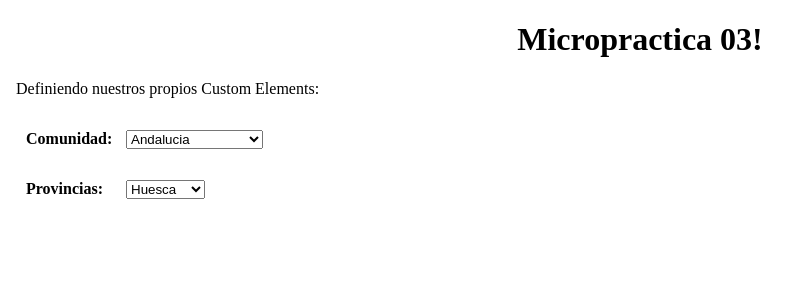
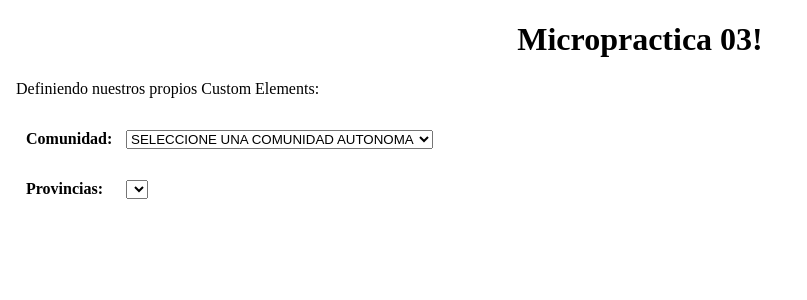
Before and after one commit to JorgeSerranoP/Practica_AngularComponents_DSI, an Angular app in the folder Micropractica3/: page / in a window 1280 px wide. Shown: the top 300 px of the page, without its empty margins (0-807 px from the left). Built offline with nearby package versions, Linux system fonts and the light colour scheme.

Commit message:
Funcionalidad comunidades y provincias

```diff
--- a/Micropractica3/src/app/app.component.html
+++ b/Micropractica3/src/app/app.component.html
@@ -3,6 +3,5 @@
     <p>Definiendo nuestros propios Custom Elements:</p>
     <div>
         <app-comunidad></app-comunidad>
-        <app-provincia></app-provincia>
     </div>
 </body>
--- a/Micropractica3/src/app/app.module.ts
+++ b/Micropractica3/src/app/app.module.ts
@@ -1,20 +1,20 @@
 import { NgModule } from '@angular/core';
 import { BrowserModule } from '@angular/platform-browser';
+import { FormsModule } from '@angular/forms';
 
 import { AppRoutingModule } from './app-routing.module';
 import { AppComponent } from './app.component';
 import { ComunidadComponent } from './comunidad/comunidad.component';
-import { ProvinciaComponent } from './provincia/provincia.component';
 
 @NgModule({
   declarations: [
     AppComponent,
     ComunidadComponent,
-    ProvinciaComponent
   ],
   imports: [
     BrowserModule,
-    AppRoutingModule
+    AppRoutingModule,
+    FormsModule
   ],
   providers: [],
   bootstrap: [AppComponent]
--- a/Micropractica3/src/app/comunidad/comunidad.component.html
+++ b/Micropractica3/src/app/comunidad/comunidad.component.html
@@ -1,6 +1,15 @@
 <div>
     <p class="etiq">Comunidad:</p>
-    <select class="profile__name">
+    <select class="profile__name" [(ngModel)]="selected" (ngModelChange)="changeSelect()">
+        <option value="0" selected>SELECCIONE UNA COMUNIDAD AUTONOMA</option>
         <option *ngFor='let comunidad of comunidades; let i=index' [value]=comunidad[1]>{{comunidad[0]}}</option>
     </select>
 </div>
+<div>
+    <p class="etiq">Provincias:</p>
+    <select class="profile__name">
+        <ng-container *ngFor='let provincia of provincias'>
+            <option *ngIf='provincia[0] == selected' [value]=provincia[2]>{{provincia[1]}}</option>
+        </ng-container>
+    </select>
+</div>
--- a/Micropractica3/src/app/comunidad/comunidad.component.ts
+++ b/Micropractica3/src/app/comunidad/comunidad.component.ts
@@ -1,4 +1,4 @@
-import { Component, OnInit } from '@angular/core';
+import { Component, Input, OnInit } from '@angular/core';
 
 @Component({
   selector: 'app-comunidad',
@@ -7,11 +7,35 @@ import { Component, OnInit } from '@angular/core';
 })
 export class ComunidadComponent implements OnInit {
 
+  value: number = 0;
+  selected: number = 0;
+
   comunidades = [['Andalucia', 1], ['Aragon', 2], ['Asturias', 3], ['Islas Baleares', 4], ['Islas Canarias', 5], ['Cantabria', 6],
   ['Castilla y Leon', 7], ['Castilla-La Mancha', 8], ['Cataluña', 9], ['Valencia', 10], ['Extremadura', 11], ['Galicia', 12],
   ['Madrid', 13], ['Murcia', 14], ['Navarra', 15], ['Pais Vasco', 16], ['La Rioja', 17], ['Ceuta', 18], ['Melilla', 19]];
 
+  provincias = [[1, 'Almeria', 1], [1, 'Cadiz', 2], [1, 'Cordoba', 3], [1, 'Granada', 4], [1, 'Huelva', 5], [1, 'Jaen', 6], [1, 'Malaga', 7],
+  [1, 'Sevilla', 8], [2, 'Huesca', 1], [2, 'Teruel', 2], [2, 'Zaragoza', 3], [3, 'Asturias', 1], [4, 'Baleares', 1], [5, 'Las Palmas', 1],
+  [5, 'Santa Cruz de Tenerife', 2], [6, 'Cantabria', 1], [7, 'Avila', 1], [7, 'Burgos', 2], [7, 'Leon', 3], [7, 'Palencia', 4], [7, 'Salamanca', 5],
+  [7, 'Segovia', 6], [7, 'Soria', 7], [7, 'Valladolid', 8], [7, 'Zamora', 9], [8, 'Albacete', 1], [8, 'Ciudad Real', 2], [8, 'Cuenca', 3],
+  [8, 'Guadalajara', 4], [8, 'Toledo', 5], [9, 'Barcelona', 1], [9, 'Girona', 2], [9, 'Lleida', 3], [9, 'Tarragona', 4], [10, 'Alicante', 1],
+  [10, 'Castellon', 2], [10, 'Valencia', 3], [11, 'Badajoz', 1], [11, 'Caceres', 2], [12, 'A Coruña', 1], [12, 'Lugo', 2], [12, 'Ourense', 3],
+  [12, 'Pontevedra', 4], [13, 'Madrid', 1], [14, 'Murcia', 1], [15, 'Navarra', 1], [16, 'Alava', 1], [16, 'Vizcaya', 2], [16, 'Gipuzkoa', 3],
+  [17, 'La Rioja', 1], [18, 'Ceuta', 1], [19, 'Melilla', 1]];
+
   ngOnInit() {
   }
 
+  changeSelect() {
+    for (let i = 0; i < this.comunidades.length; i++) {
+      if (this.comunidades[i][1] == this.selected) {
+        this.value = this.selected;
+        console.log(this.comunidades[i][1]);
+      }
+    }
+  }
+
+  ngAfterInit() {
+    console.log(this.comunidades[0][0]);
+  }
 }
--- a/Micropractica3/src/app/provincia/provincia.component.html
+++ /dev/null
@@ -1,12 +0,0 @@
-<div>
-    <p class="etiq">Provincias:</p>
-    <select class="profile__name">
-        <ng-container *ngFor='let provincia of provincias'>
-            <ng-container *ngIf='provincia[0] == 2'>
-                <option>
-                    {{provincia[1]}}
-                </option>
-            </ng-container>
-        </ng-container>
-    </select>
-</div>
--- a/Micropractica3/src/app/provincia/provincia.component.scss
+++ /dev/null
@@ -1,2 +0,0 @@
-.etiq {margin-left:10px;color:black;font-weight: bold;display:inline-block;width:100px;}
-   .profile{border: 1px solid;box-shadow: 1px 2px;width:270px;margin-bottom:5px;}
--- a/Micropractica3/src/app/provincia/provincia.component.ts
+++ /dev/null
@@ -1,28 +0,0 @@
-import { Component, OnInit, QueryList, ContentChildren } from '@angular/core';
-import { connectableObservableDescriptor } from 'rxjs/internal/observable/ConnectableObservable';
-
-import { ComunidadComponent } from '../comunidad/comunidad.component';
-
-@Component({
-  selector: 'app-provincia',
-  templateUrl: './provincia.component.html',
-  styleUrls: ['./provincia.component.scss']
-})
-export class ProvinciaComponent implements OnInit {
-
-  @ContentChildren(ComunidadComponent) public comunidades!: QueryList<ComunidadComponent>;
-
-  provincias = [[1, 'Almeria', 1], [1, 'Cadiz', 2], [1, 'Cordoba', 3], [1, 'Granada', 4], [1, 'Huelva', 5], [1, 'Jaen', 6], [1, 'Malaga', 7],
-  [1, 'Sevilla', 8], [2, 'Huesca', 1], [2, 'Teruel', 2], [2, 'Zaragoza', 3], [3, 'Asturias', 1], [4, 'Baleares', 1], [5, 'Las Palmas', 1],
-  [5, 'santa Cruz de Tenerife', 2], [6, 'Cantabria', 1], [7, 'Avila', 1], [7, 'Burgos', 2], [7, 'Leon', 3], [7, 'Palencia', 4], [7, 'Salamanca', 5],
-  [7, 'Segovia', 6], [7, 'Soria', 7], [7, 'Valladolid', 8], [7, 'Zamora', 9], [8, 'Albacete', 1], [8, 'Ciudad Real', 2], [8, 'Cuenca', 3],
-  [8, 'Guadalajara', 4], [8, 'Toledo', 5], [9, 'Barcelona', 1], [9, 'Girona', 2], [9, 'Lleida', 3], [9, 'Tarragona', 4], [10, 'Alicante', 1],
-  [10, 'Castellon', 2], [10, 'Valencia', 3], [11, 'Badajoz', 1], [11, 'Caceres', 2], [12, 'A Coruña', 1], [12, 'Lugo', 2], [12, 'Ourense', 3],
-  [12, 'Pontevedra', 4], [13, 'Madrid', 1], [14, 'Murcia', 1], [15, 'Navarra', 1], [16, 'Alava', 1], [16, 'Vizcaya', 2], [16, 'Gipuzkoa', 3],
-  [17, 'La Rioja', 1], [18, 'Ceuta', 1], [19, 'Melilla', 1]];
-
-  ngOnInit() {
-    console.log(this.comunidades)
-  }
-
-}
```
